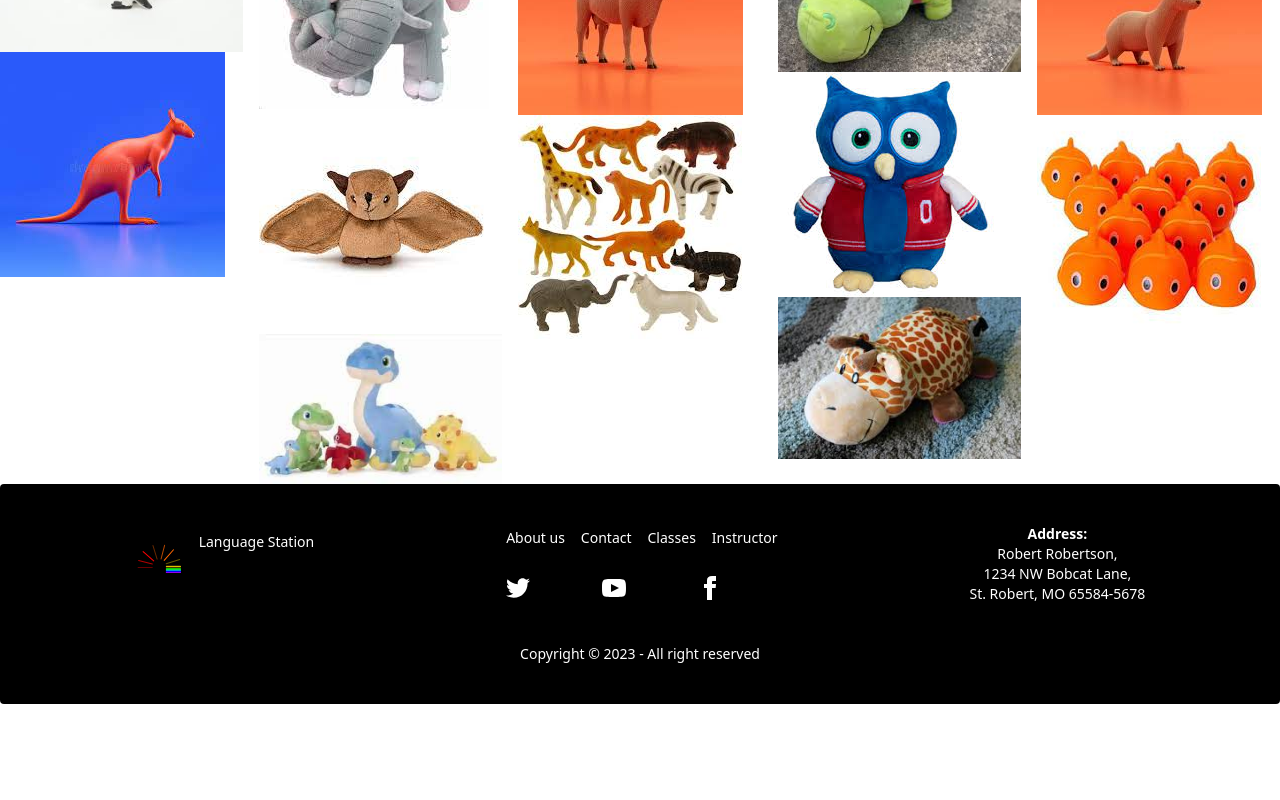
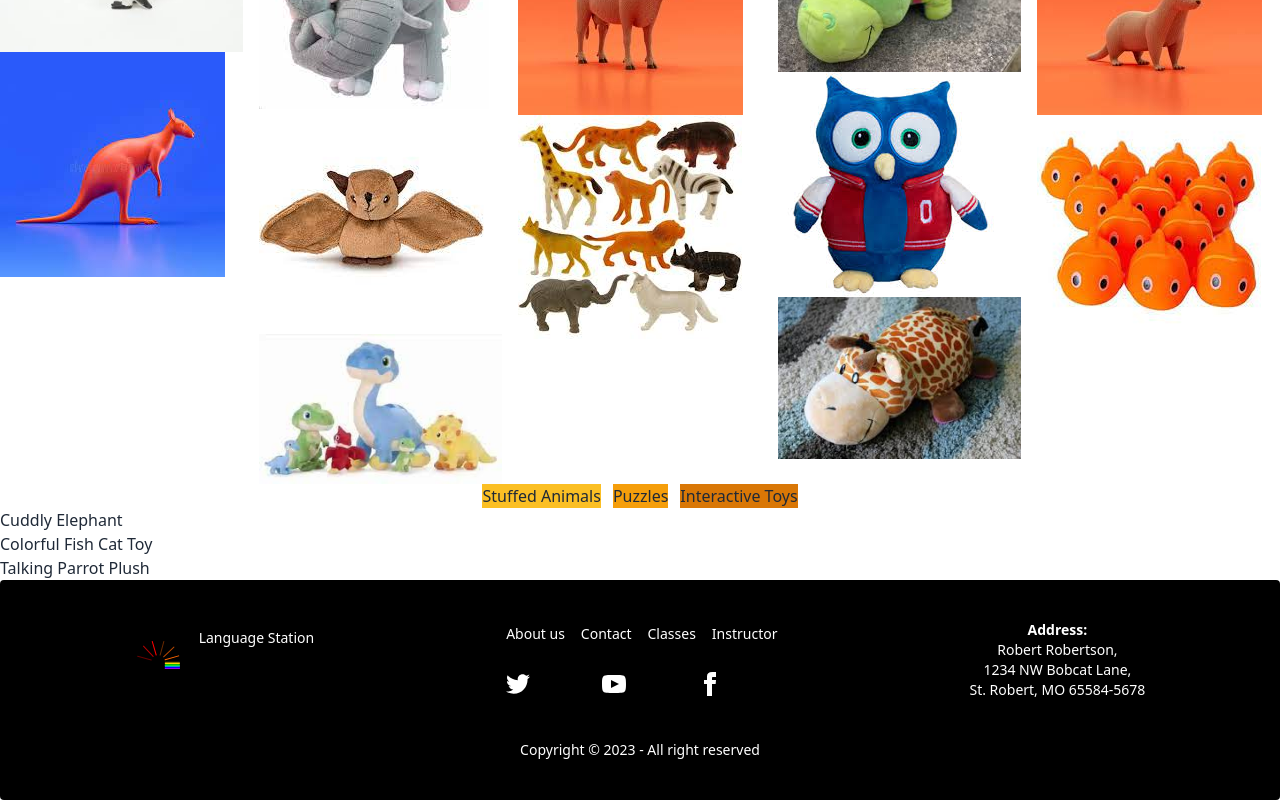
Before and after one commit to Arpita-Malaker/Toy-Station-Client, a React (Vite) app: page / in a window 1280 px wide. Shown: the part 1150-1950 px from the top of the page. Before the commit the page ends 1854 px from the top, so only its background shows below. Built offline with nearby package versions, Linux system fonts and the light colour scheme.

Commit message:
catagory

```diff
--- a/package.json
+++ b/package.json
@@ -17,6 +17,7 @@
     "react-dom": "^18.2.0",
     "react-photo-album": "^2.2.2",
     "react-router-dom": "^6.13.0",
+    "react-tabs": "^6.0.1",
     "sort-by": "^0.0.2"
   },
   "devDependencies": {
--- a/src/Pages/Gellary/Gellary.jsx
+++ b/src/Pages/Gellary/Gellary.jsx
@@ -11,7 +11,6 @@ import p9 from '../../assets/gellary/9.jpg'
 import p10 from '../../assets/gellary/10.jpg'
 import p11 from '../../assets/gellary/11.jpg'
 import p12 from '../../assets/gellary/12.jpg'
-import p13 from '../../assets/gellary/13.jpg'
 import './Gellary.css'
 
 const Gellary = () => {
--- a/src/Pages/Home/Home.jsx
+++ b/src/Pages/Home/Home.jsx
@@ -1,5 +1,6 @@
 
 import Gellary from '../Gellary/Gellary';
+import Shopbycategory from '../Shopbycategory/Shopbycategory';
 import './Home.css'
 
 const Home = () => {
@@ -18,6 +19,7 @@ We’re committed to giving you the plain best with attention to the most astoun
   </div>
 </div>
 <div><Gellary></Gellary></div>
+<Shopbycategory></Shopbycategory>
         </div>
     );
 };
--- /dev/null
+++ b/src/Pages/Shopbycategory/Shopbycategory.jsx
@@ -0,0 +1,70 @@
+import { useEffect, useState } from "react";
+import { Tab, Tabs, TabList, TabPanel } from 'react-tabs';
+
+const Shopbycategory = () => {
+
+    const [cata, setcata] = useState([]);
+    // const [animals, setAnimals] = useState([]);
+
+    useEffect(() => {
+        fetch('toys.json')
+            .then(res => res.json())
+            .then(data => {
+                setcata(data)
+            ,console.log (data)})
+
+
+    }, [])
+
+    console.log(cata)
+
+    // useEffect(()=>{
+
+    //     const animalData = cata.find(c=>c.subCategory==="Stuffed Animals");
+    //     setAnimals(animalData);
+
+
+    // },[])
+
+    // console.log(animals)
+
+
+
+    return (
+        <div>
+
+            <Tabs>
+                <TabList className="flex justify-center gap-3 border-r-amber-950 ">
+                    <Tab className="bg-amber-400">Stuffed Animals</Tab>
+                    <Tab className="bg-amber-500">Puzzles</Tab>
+                    <Tab className="bg-amber-600">Interactive Toys</Tab>
+
+                </TabList>
+
+
+
+
+  <TabPanel>
+      {
+        cata.map((item)=>(item.subCategory === "Stuffed Animals")?<div key={item._id}>{item.toyName}</div>:"")
+      }
+    </TabPanel>
+    <TabPanel>
+      {
+        cata.map((item)=>(item.subCategory === "Puzzles")?<div key={item._id}>{item.toyName}</div>:"")
+      }
+    </TabPanel>
+    <TabPanel>
+      {
+        cata.map((item)=>(item.subCategory === "Interactive Toys")?<div key={item._id}>{item.toyName}</div>:"")
+      }
+    </TabPanel>
+
+
+            </Tabs>
+
+        </div>
+    );
+};
+
+export default Shopbycategory;
--- a/toys.json
+++ b/toys.json
@@ -52,7 +52,7 @@
         "toyName": "Plush Bunny Rattle",
         "sellerName": "Baby Bliss",
         "sellerEmail": "babybliss@example.com",
-        "subCategory": "Stuffed Animals",
+        "subCategory": "Interactive Toys",
         "price": 9.99,
         "rating": "4.4",
         "availableQuantity": 8,
@@ -76,7 +76,7 @@
         "toyName": "Pull-Along Duck Toy",
         "sellerName": "Playtime Emporium",
         "sellerEmail": "playtimeemporium@example.com",
-        "subCategory": "Stuffed Animals",
+        "subCategory": "Interactive Toys",
         "price": 21.99,
         "rating": "4.3",
         "availableQuantity": 18,
```
Also changed, not shown: 1 other file (tests, documents, lock files or other folders).
